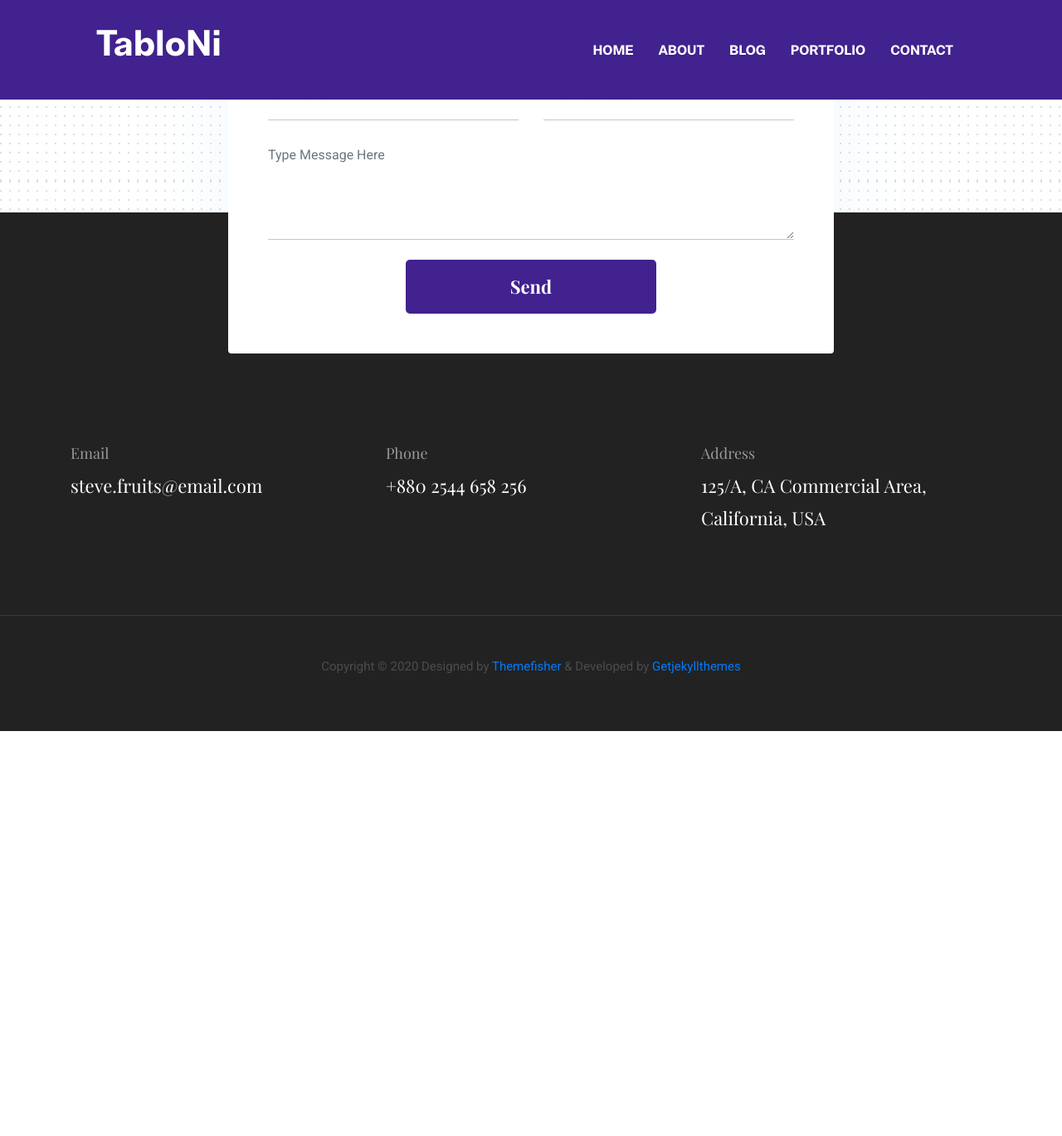
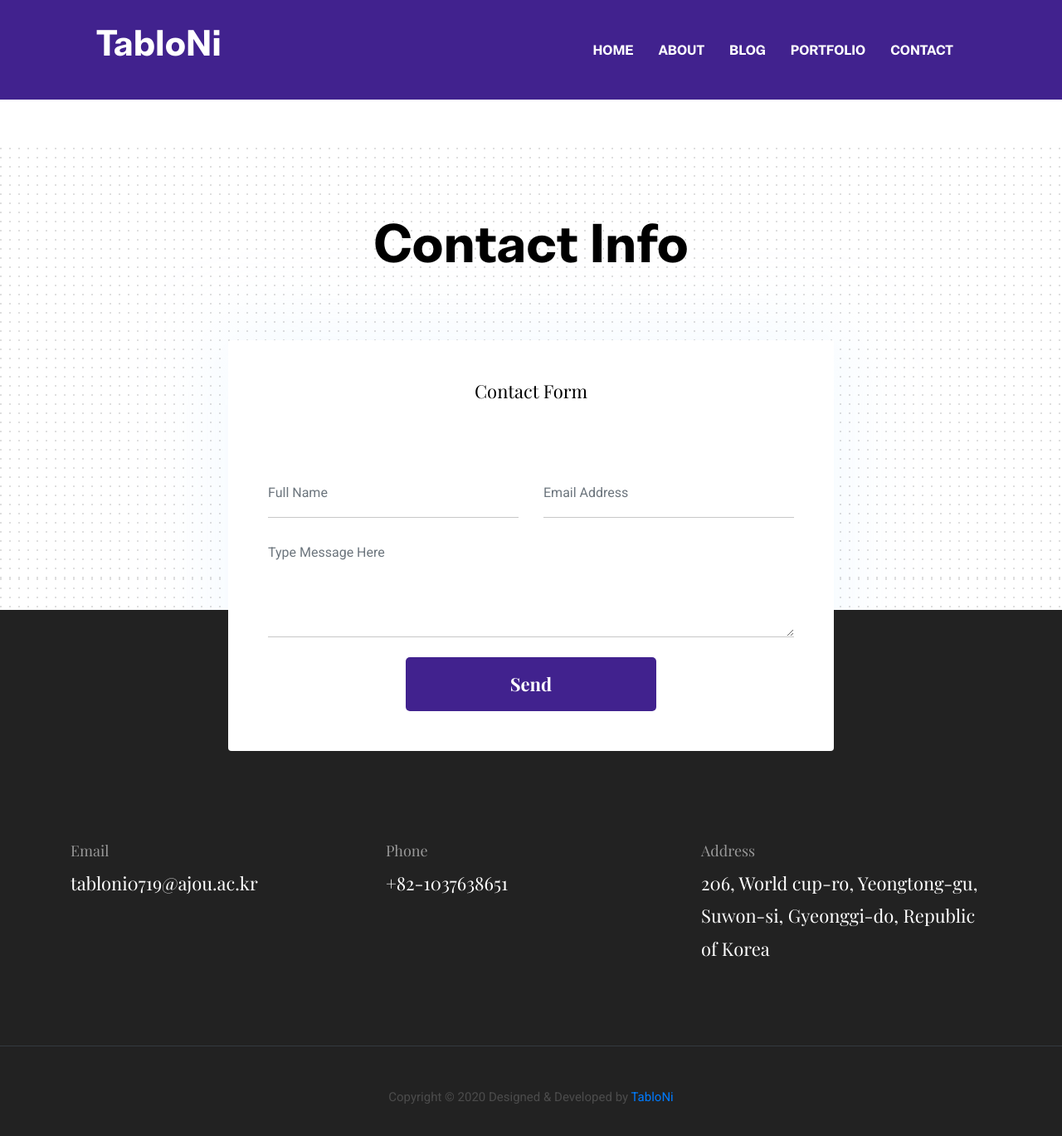
Before and after one commit to TabloNi/tabloni.github.io, a Jekyll site: the page built from _pages/about.md, in a window 1280 px wide and 1400 px high, scrolled down 3056 px. Shown: the top 1369 px of the window at 83% size. Built offline with Jekyll 4.4.1, drawn with Linux system fonts in a browser that asks for light colours; before the commit the page ends 3937 px from its top, so only the background shows below that; some of the changed text lies outside the part shown.

Commit message:
FIX : setting

```diff
--- a/_config.yml
+++ b/_config.yml
@@ -1,5 +1,5 @@
 baseurl: "" # the subpath of your site, e.g. /blog
-url: "" # the base hostname & protocol for your site, e.g. http://example.com
+url: "https://tabloni.github.io" # the base hostname & protocol for your site, e.g. http://example.com
 
 # Build settings
 markdown: kramdown
--- a/_data/settings.yml
+++ b/_data/settings.yml
@@ -3,12 +3,12 @@
 
 title: TabloNi
 logo:
-author: themefisher
-description: this is meta description
-email: steve.fruits@email.com
-phone: +880 2544 658 256
-address: 125/A, CA Commercial Area, California, USA
-copyright: Copyright &copy; 2020 Designed by [Themefisher](https://themefisher.com) & Developed by [Getjekyllthemes](https://getjekyllthemes.com)
+author: TabloNi
+description: TabloNi' description
+email: tabloni0719@ajou.ac.kr
+phone: +82-1037638651
+address: 206, World cup-ro, Yeongtong-gu, Suwon-si, Gyeonggi-do, Republic of Korea
+copyright: Copyright &copy; 2020 Designed & Developed by [TabloNi](https://github.com/TabloNi)
 
 menu:
 - {name: About, link: '/about'}
@@ -38,7 +38,7 @@ disqus-identifier: # Add your shortname for Disqus Comment. For example mr-brown
 # Hero Section
 
 hero:
-  hero-title: Hi! I’m <br> Christoher <br> UX designer
+  hero-title: Hi! I’m <br> Changhyun Nam <br> P.M & Softaware Developer
 
 social:
 - {icon: "ti-facebook", link: "#"}
@@ -89,16 +89,20 @@ team:
     image : "assets/images/team/member-3.png"
     designation : "Designer"
 
+  - title : "Julias"
+    image : "assets/images/team/member-2.png"
+    designation : "Web Developer"
+
 
 #-------------------------------
 # Skills Section
 
 skills-title: Skills
 skills:
-- {name: Web Design, color: '#fdb157', value: '90%'}
-- {name: Logo Design, color: '#9473e6', value: '60%'}
-- {name: After Effects, color: '#bdecf6', value: '80%'}
-- {name: Web App, color: '#ffbcaa', value: '70%'}
+- {name: Project Design, color: '#fdb157', value: '90%'}
+- {name: Android Studio, color: '#9473e6', value: '80%'}
+- {name: Adobe XD, color: '#bdecf6', value: '75%'}
+- {name: Premiere Pro, color: '#ffbcaa', value: '65%'}
 
 
 #-------------------------------
@@ -293,4 +297,4 @@ client-slider-items:
 # Contact Section
 
 contact-title: Contact Info
-contact-email: steve.fruits@email.com
+contact-email: tabloni0719@ajou.ac.kr
```
Also changed, not shown: _pages/about.md (+1 -1 lines).
